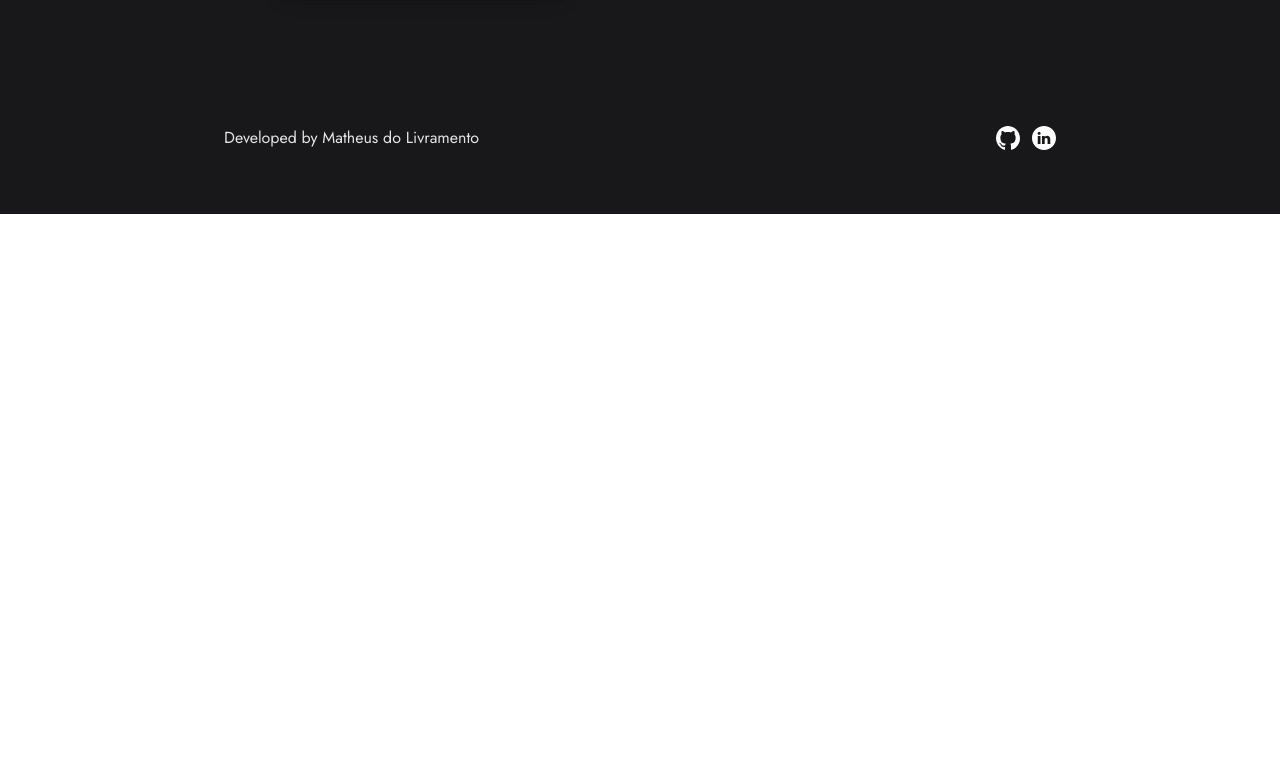
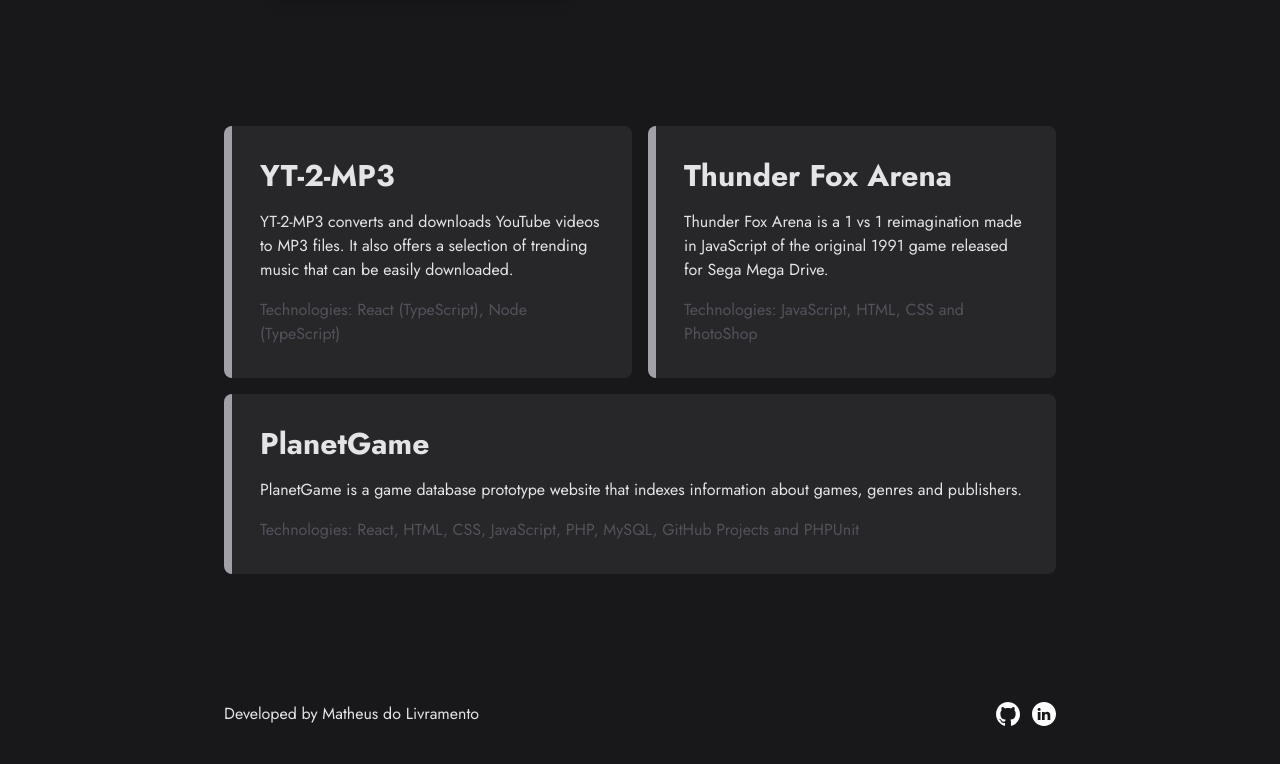
Before and after one commit to livramatheus/livramento, a Next.js app: page / in a window 1280 px wide. Shown: the part 1120-1884 px from the top of the page. Before the commit the page ends 1334 px from the top, so only its background shows below. Built offline with nearby package versions, Linux system fonts and the light colour scheme; no server answers.

Commit message:
feat: develop projects preview

```diff
--- /dev/null
+++ b/app/components/ProjectsPreview/index.tsx
@@ -0,0 +1,31 @@
+import IProject from "@/app/interfaces/Project";
+import Link from "next/link";
+
+interface IProps {
+  projects: IProject[];
+}
+
+const ProjectsPreview = (props: IProps) => {
+  const { projects } = props;
+
+  return (
+    <div className="grid grid-cols-2 gap-4">
+      {
+        projects.map((p, k) => {
+          return (
+            <div
+              key={k}
+              className={`flex flex-col gap-4 justify-center bg-zinc-800 py-8 px-7 rounded-lg border-l-8 border-zinc-400 hover:border-blue-400 ${k === 2 ? "col-span-2" : ""}`}
+            >
+              <Link href={`/portfolio/${p.id}`} className="text-zinc-200 text-3xl font-bold hover:underline">{p.title}</Link>
+              <div className="text-zinc-200">{p.abstract}</div>
+              <div className="text-zinc-600">Technologies: {p.technologies}</div>
+            </div>
+          )
+        })
+      }
+    </div>
+  );
+}
+
+export default ProjectsPreview;
--- /dev/null
+++ b/app/loading.tsx
@@ -0,0 +1,5 @@
+import LoadingSpinner from "./components/LoadingSpinner";
+
+const Loading = () => <LoadingSpinner />
+
+export default Loading;
--- a/app/page.tsx
+++ b/app/page.tsx
@@ -1,17 +1,27 @@
 import AboutMe from "./components/AboutMe";
 import Greetings from "./components/Greetings";
+import ProjectsPreview from "./components/ProjectsPreview";
+import IProject from "./interfaces/Project";
 
 export const metadata = {
   title: "Welcome - Livramento.dev",
   description: 'Matheus do Livramento - Back-end software engineer',
 }
 
-export default function Home() {
+export default async function Home() {
+  const response = await fetch(`${process.env.SERVER_URL}/api/projects`);
+  const jsonList = await response.json();
+  let projects: IProject[] = jsonList.projectList;
+  projects = projects.reverse();
+  projects = projects.slice(0, 3);
+
   return (
     <>
       <Greetings/>
 
       <AboutMe/>
+
+      <ProjectsPreview projects={projects} />
     </>
   )
 }
```
